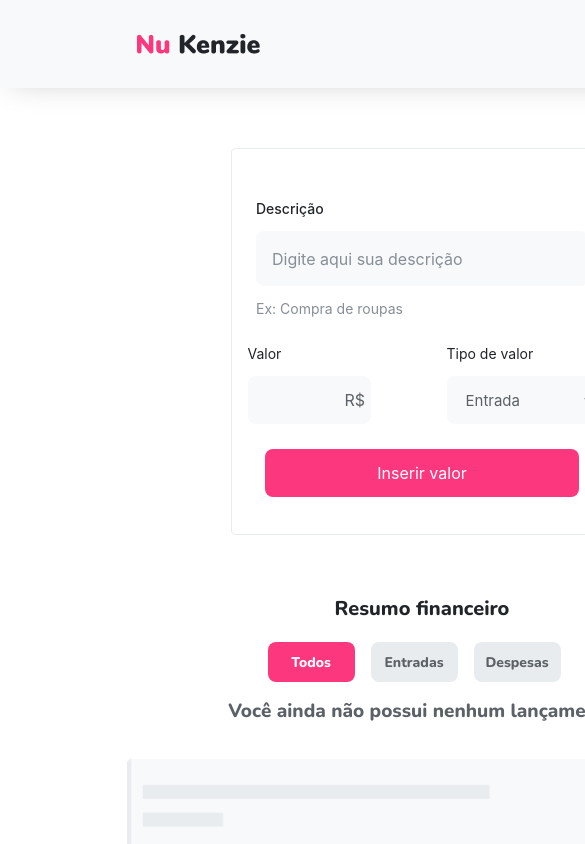
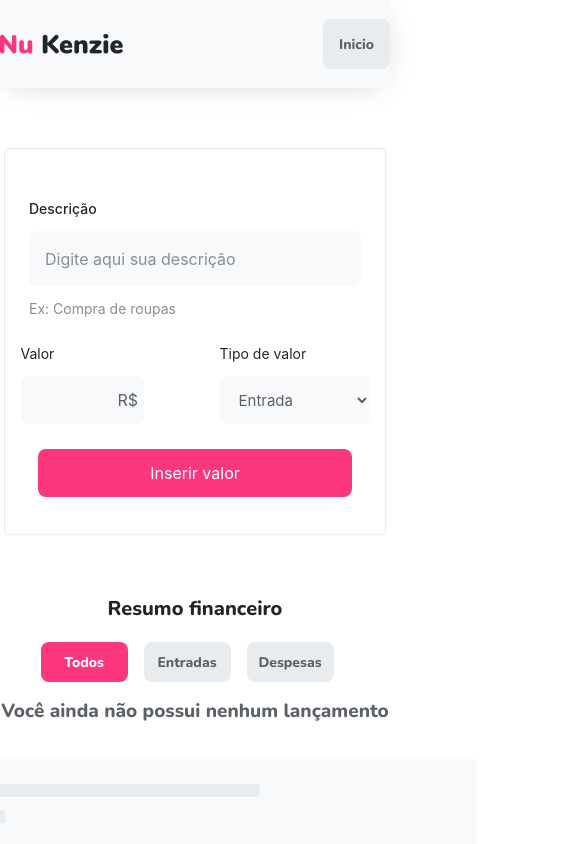
Before and after one commit to CaioMarinho2/NuKenzie, a React (Create React App) app in the folder nu-kenzie/: page / in a window 390 px wide. Both pictures are taken after a click on the button "Iniciar". Shown: the top 844 px of the page, 585 px wide, since content can reach past the window. Built offline with nearby package versions, Linux system fonts and the light colour scheme; a web font is replaced by a local one.

Commit message:
ajustes feitos

```diff
--- a/nu-kenzie/src/App.css
+++ b/nu-kenzie/src/App.css
@@ -28,9 +28,10 @@
   justify-content: center;
 }
 
+
 @media (max-width: 1205px) {
   #Header {
-    width: 115vh;
+
     margin-right: 0;
     align-items: center;
     justify-content: center;
@@ -40,16 +41,22 @@
   }
 
 #logoEscuro{
-  margin-right: 300px;
+  margin-right: 30
+  0px;
 }
 
   #appMain {
-    flex-direction: column;
-  }
-  #aside {
     display: flex;
     flex-direction: column;
     align-items: center;
-    width: 100vh;
+    justify-content: center;
+
+  }
+  aside {
+    display: flex;
+    flex-direction: column;
+    align-items: center;
+   margin: 0;
+
   }
 }
--- a/nu-kenzie/src/components/Form/form.css
+++ b/nu-kenzie/src/components/Form/form.css
@@ -126,3 +126,10 @@
   font-size: 14px;
   color: #212529;
 }
+
+
+@media(max-width:1205px){
+  #aside{
+    margin-right: 0px;
+  }
+}
--- a/nu-kenzie/src/components/List/List.js
+++ b/nu-kenzie/src/components/List/List.js
@@ -113,7 +113,7 @@
       </div>
       <ul id="lista">
         <li id="semLançamento">Você ainda não possui nenhum lançamento</li>
-        <li>
+        <li id="semTransação">
           <img  id="noTransition" alt="Sem transações" src={noCard} />
         </li>
       </ul>
--- a/nu-kenzie/src/components/List/list.css
+++ b/nu-kenzie/src/components/List/list.css
@@ -60,21 +60,42 @@
 
 @media(max-width:1205px){
   #areaFiltros {
+    display: flex;
     flex-direction: column;
-    width: 100vh;
+align-items: center;
+justify-content: center;
+width: 70vh;
   }
+
+#seçãoFiltros {
+  display: flex;
+    flex-direction: column;
+align-items: center;
+justify-content: center;
+width: 70vh;
+}
   #resumoFinanceiro {
     margin-top: 0;
   }
-  #noTransition{
-    width:70vh;
+  .noTransition{
+   display: flex;
+   align-items: center;
+   justify-content: center;
+    width: 70vh;
 
   }
+
   #semLançamento{
 font-size: 19px;
   }
+  #semTransação{
+    display: flex;
+    justify-content: center;
+    flex-direction: column;
+    align-items: center;
+  }
   #lista{
-    width:100vh;
+   width: 70vh;
     display: flex;
     justify-content: center;
     flex-direction: column;
--- a/nu-kenzie/src/components/card/card.css
+++ b/nu-kenzie/src/components/card/card.css
@@ -69,3 +69,10 @@
   align-items: center;
   cursor: pointer;
 }
+
+
+@media(max-width:1205px){
+  .card {
+    width: 50vh;
+  }
+}
```
